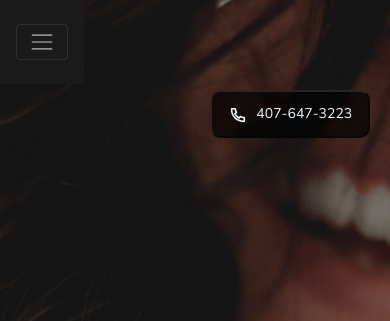
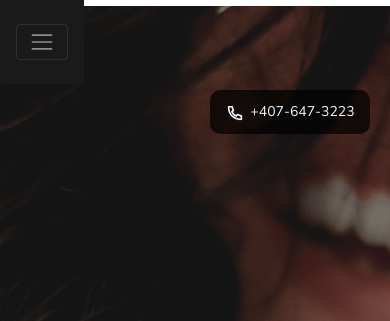
Before and after one commit to johnjofin07/growthplug-cust, a plain HTML site: page index.html in a window 390 px wide. Shown: the top 321 px of the page. Drawn offline with nearby package versions, Linux system fonts and the light colour scheme; a script that the page names is missing.

Commit message:
phone number link

```diff
--- a/growthplug.css
+++ b/growthplug.css
@@ -75,6 +75,11 @@
   fill: currentColor;
   width: 160px;
 }
+
+.float__btn:hover {
+  color: #00df25;
+}
+
 .svg {
   margin-right: 5px;
   padding: 0.5px;
--- a/index.html
+++ b/index.html
@@ -184,8 +184,8 @@
         </nav>
       </div>
 
-      <button type="button" class="  btn-btn-success float__btn "><svg xmlns="http://www.w3.org/2000/svg" viewBox="0 0 24 24" width="20" height="20" class="svg"><path fill="none" d="M0 0h24v24H0z"/><path d="M9.366 10.682a10.556 10.556 0 0 0 3.952 3.952l.884-1.238a1 1 0 0 1 1.294-.296 11.422 11.422 0 0 0 4.583 1.364 1 1 0 0 1 .921.997v4.462a1 1 0 0 1-.898.995c-.53.055-1.064.082-1.602.082C9.94 21 3 14.06 3 5.5c0-.538.027-1.072.082-1.602A1 1 0 0 1 4.077 3h4.462a1 1 0 0 1 .997.921A11.422 11.422 0 0 0 10.9 8.504a1 1 0 0 1-.296 1.294l-1.238.884zm-2.522-.657l1.9-1.357A13.41 13.41 0 0 1 7.647 5H5.01c-.006.166-.009.333-.009.5C5 12.956 11.044 19 18.5 19c.167 0 .334-.003.5-.01v-2.637a13.41 13.41 0 0 1-3.668-1.097l-1.357 1.9a12.442 12.442 0 0 1-1.588-.75l-.058-.033a12.556 12.556 0 0 1-4.702-4.702l-.033-.058a12.442 12.442 0 0 1-.75-1.588z "/></svg>
-        407-647-3223
+      <button type="button" class="  btn-btn-success  ">
+        <a href="tel:+4076473223" class="float__btn"><svg xmlns="http://www.w3.org/2000/svg" viewBox="0 0 24 24" width="20" height="20" class="svg"><path fill="none" d="M0 0h24v24H0z"/><path d="M9.366 10.682a10.556 10.556 0 0 0 3.952 3.952l.884-1.238a1 1 0 0 1 1.294-.296 11.422 11.422 0 0 0 4.583 1.364 1 1 0 0 1 .921.997v4.462a1 1 0 0 1-.898.995c-.53.055-1.064.082-1.602.082C9.94 21 3 14.06 3 5.5c0-.538.027-1.072.082-1.602A1 1 0 0 1 4.077 3h4.462a1 1 0 0 1 .997.921A11.422 11.422 0 0 0 10.9 8.504a1 1 0 0 1-.296 1.294l-1.238.884zm-2.522-.657l1.9-1.357A13.41 13.41 0 0 1 7.647 5H5.01c-.006.166-.009.333-.009.5C5 12.956 11.044 19 18.5 19c.167 0 .334-.003.5-.01v-2.637a13.41 13.41 0 0 1-3.668-1.097l-1.357 1.9a12.442 12.442 0 0 1-1.588-.75l-.058-.033a12.556 12.556 0 0 1-4.702-4.702l-.033-.058a12.442 12.442 0 0 1-.75-1.588z "/></svg>+407-647-3223</a>
       </button>
 
 
```
